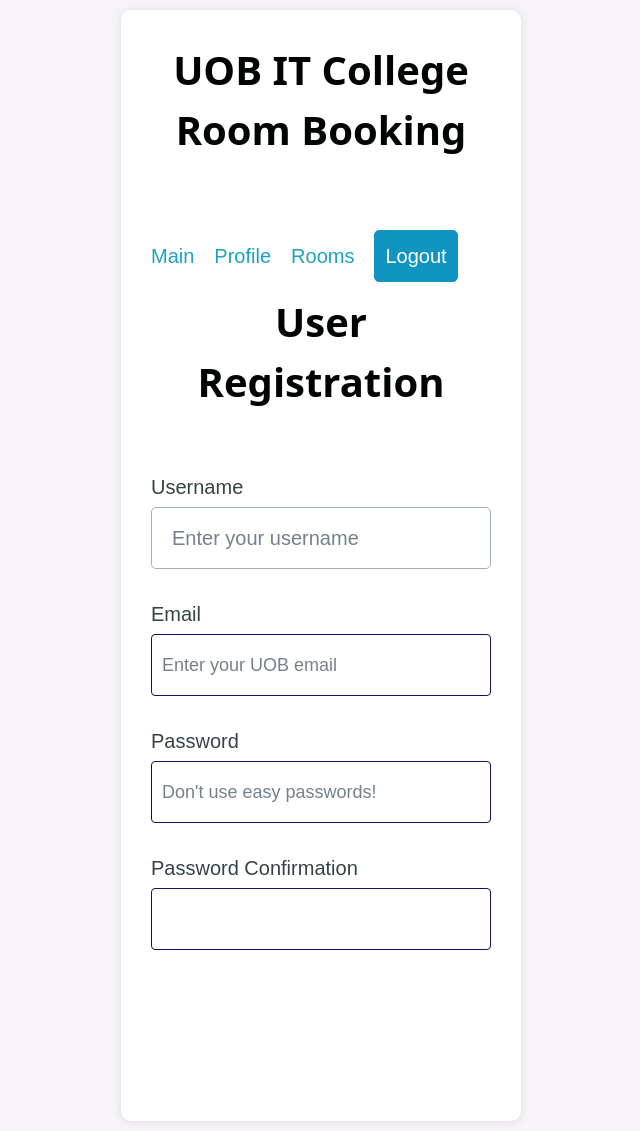
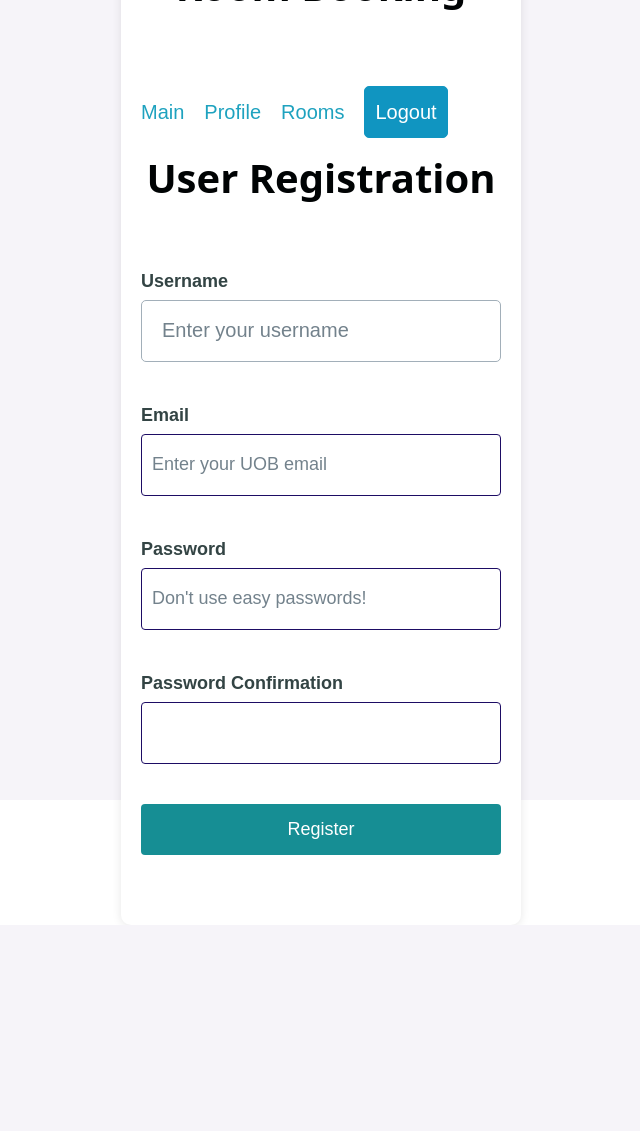
Before and after one commit to Rawan52c/ITCS333_Project, a PHP site: page /Registration.php in a window 1280 px wide. Shown: the whole page, without its empty margins (319-959 px from the left). After the commit the page ends 855 px from the top, so only its background shows below. Run offline with PHP 8.4, Linux system fonts and the light colour scheme.

Commit message:
Update styles.css

```diff
--- a/styles.css
+++ b/styles.css
@@ -1,31 +1,41 @@
 body {
-    font-family: '', sans-serif;
+    font-family: 'Arial', sans-serif;
     background-color: #f6f4f9;
     color: #333333;
     line-height: 1.5;
-    padding: 10px;
+    padding: 0;
     margin: 0;
+
+    /* Center content */
+    display: flex;
+    justify-content: center;
+    align-items: center;
+    height: 100vh; /* Full viewport height */
+    overflow: hidden; /* Prevent scroll if content overflows */
 }
 
 .container {
-    max-width: 400px;
+    max-width: 400px; /* Prevent container from being too wide */
+    width: 100%; /* Allow flexibility on smaller screens */
     margin: 0 auto;
-    padding: 30px;
+    padding: 20px;
     background-color: #fff;
     box-shadow: 0 1px 10px rgba(0, 0, 0, 0.1);
     border-radius: 10px;
+    box-sizing: border-box; /* Ensures padding doesn't overflow */
+}
+
+h1, h2 {
+    text-align: center;
+    color: #000304;
 }
 
 h1 {
-    text-align: center;
-    color: #000304;
     font-size: 25px;
 }
 
 h2 {
-    color: #000304;
     font-size: 20px;
-    text-align: center;
     margin-bottom: 20px;
 }
 
@@ -50,13 +60,13 @@
 form {
     display: flex;
     flex-direction: column;
-    gap: 10px;
+    gap: 20px; /* Spacing between elements */
 }
 
 label {
-    font-size: 20px;
+    font-size: 18px;
     color: #334444;
-    font-weight: strong;
+    font-weight: bold;
 }
 
 input[type="email"],
@@ -66,6 +76,7 @@
     border-radius: 4px;
     font-size: 18px;
     width: 100%;
+    box-sizing: border-box; /* Fix for input overflow */
 }
 
 input[type="email"]:focus,
@@ -77,38 +88,50 @@
 button[type="submit"] {
     padding: 12px;
     font-size: 18px;
-    background-color: #fff;
-    color: white;
+    background-color: #168e94; /* Distinct background */
+    color: white; /* Contrast text color */
     cursor: pointer;
     border: none;
     border-radius: 4px;
+    transition: background-color 0.3s ease; /* Smooth hover effect */
 }
 
 button[type="submit"]:hover {
-    background-color: #ca1010;
+    background-color: #0d6d75; /* Slightly darker hover effect */
 }
 
-form button {
-    margin-top: 10px;
+.form-footer p {
+    margin: 0;
+    text-align: center;
 }
 
+a {
+    color: #1ea2bf;
+    text-decoration: none;
+}
+
+a:hover {
+    text-decoration: underline;
+}
+
+/* Responsive Styles */
 @media screen and (max-width: 700px) {
     .container {
         width: 90%;
     }
 
     h1, h2 {
-        font-size: 25px;
+        font-size: 22px;
     }
 
     input[type="email"],
     input[type="password"],
     button[type="submit"] {
-        font-size: 18px;
+        font-size: 16px;
     }
 
     .alert {
-        font-size: 18px;
+        font-size: 16px;
     }
 }
 
@@ -125,12 +148,3 @@
         font-size: 32px;
     }
 }
-
-a {
-    color: #1ea2bf;
-    text-decoration: none;
-}
-
-a:hover {
-    text-decoration: underline;
-}
```
